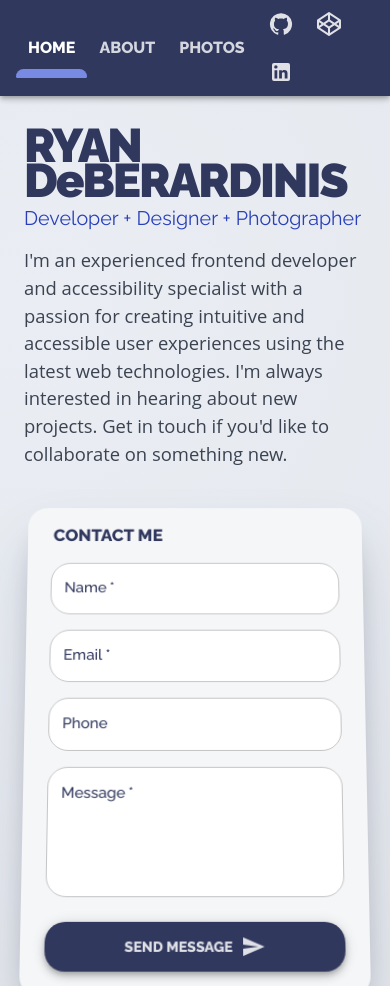
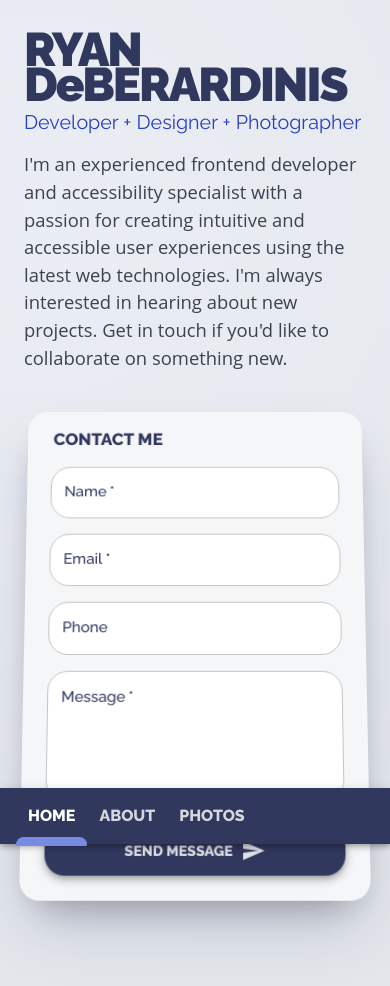
Before and after one commit to rdeber/ryandeberardinis.com, a Gatsby site: page / in a window 390 px wide. Shown: the top 986 px of the page. Built offline with nearby package versions, Linux system fonts and the light colour scheme; Gatsby itself is replaced by a stand-in of ours.

Commit message:
Fixed fixed navbar!

```diff
--- a/src/components/NavBar.tsx
+++ b/src/components/NavBar.tsx
@@ -134,7 +134,7 @@ export default function NavBar() {
             <nav>
               <ul>
                 {links.map((item) => (
-                  <li key={item.label}>
+                  <motion.li key={item.label} layout layoutRoot>
                     <StyledLink
                       onClick={() => setSelectedTab(item)}
                       className={item === selectedTab ? "selected" : ""}
@@ -149,12 +149,12 @@ export default function NavBar() {
                         layoutId="underline"
                       />
                     ) : null}
-                  </li>
+                  </motion.li>
                 ))}
               </ul>
             </nav>
           </StyledBox>
-          <Box sx={{ marginLeft: {sm: 'auto'} }}>
+          <Box sx={{ display: {xs: 'none', sm: 'flex'}, marginLeft: {sm: 'auto'} }}>
             {/* <Tooltip title="Contact Me">
               <IconButton size="large" aria-label="Open contact form" color="inherit">
                 <MailIcon />
--- a/src/layouts/index.tsx
+++ b/src/layouts/index.tsx
@@ -23,15 +23,15 @@ interface LayoutProps {
 }
 
 const NavBarContainer = styled(motion.div)`
-  // position: fixed;
-  // bottom: 0;
-  // z-index: 2;
-  // width: 100%;
+  position: fixed;
+  bottom: 0;
+  z-index: 2;
+  width: 100%;
 
-  // ${props => props.theme.breakpoints.up("sm")} {
-  //   bottom: auto;
-  //   top: 0;
-  // }
+  ${props => props.theme.breakpoints.up("sm")} {
+    bottom: auto;
+    top: 0;
+  }
 `;
 
 const StyledGrid = styled(Grid)`
@@ -45,9 +45,9 @@ const StyledGrid = styled(Grid)`
   overflow: hidden;
   flex-direction: column;
 
-  // ${props => props.theme.breakpoints.up("sm")} {
-  //   padding: 64px 0 0;
-  // }
+  ${props => props.theme.breakpoints.up("sm")} {
+    padding: 64px 0 0;
+  }
 
   ${props => props.theme.breakpoints.up("md")} {
     flex-direction: row;
```
